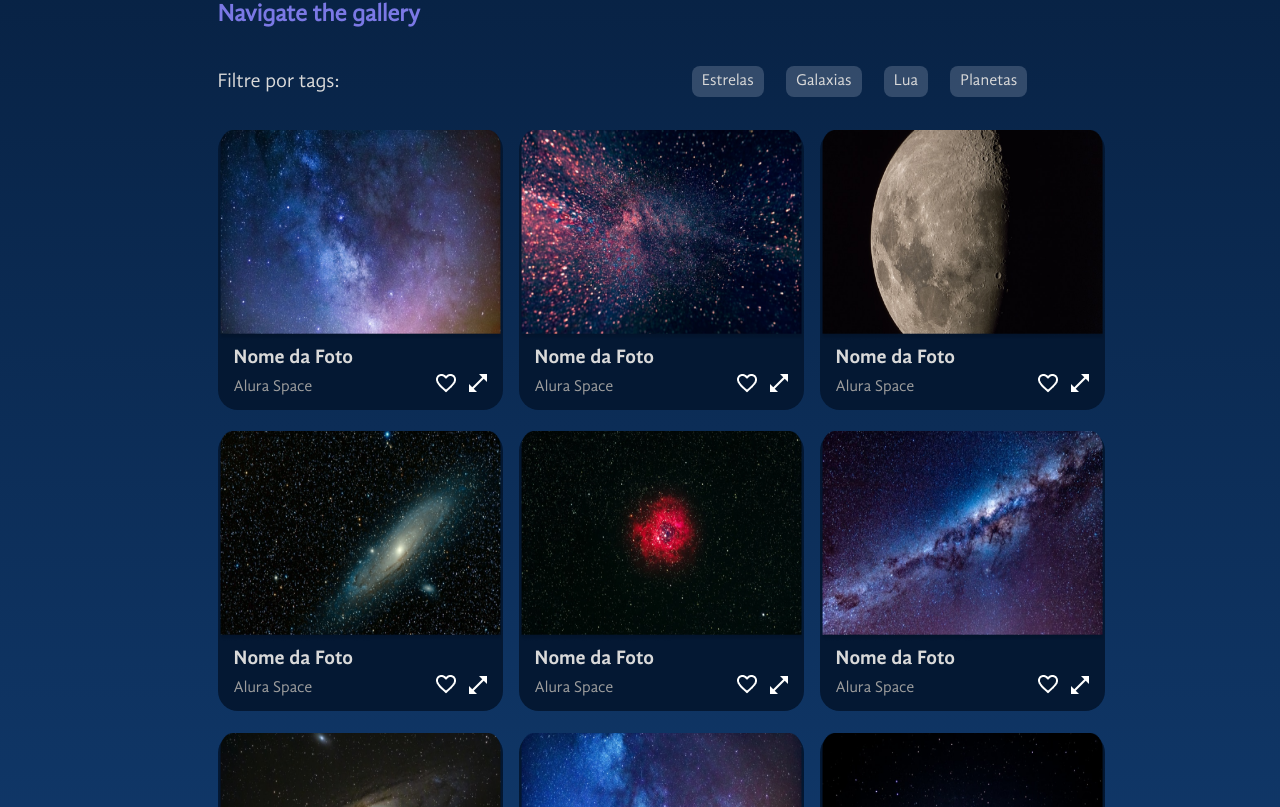
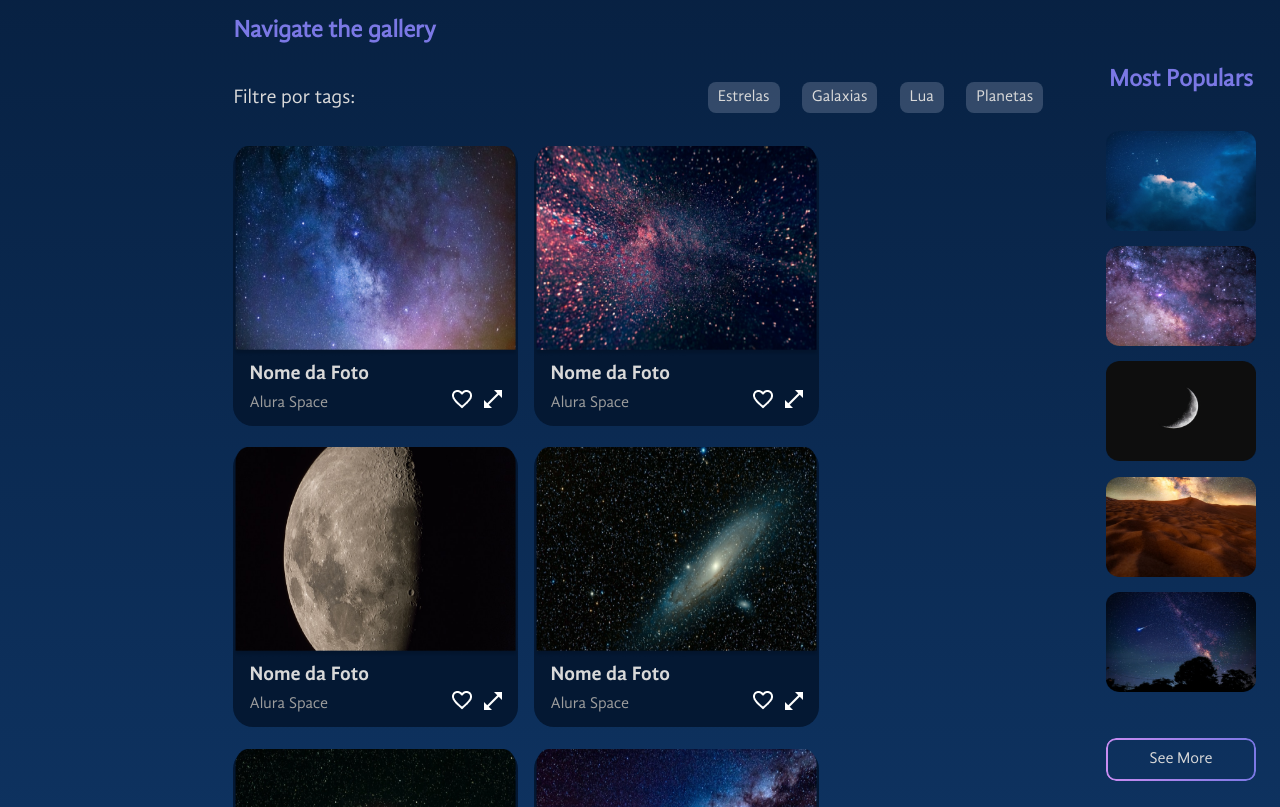
Before and after one commit to nadersirio/Space-Main-Alura, a React (Create React App) app: page / in a window 1280 px wide. Shown: the part 453-1260 px from the top of the page. Built offline with nearby package versions, Linux system fonts and the light colour scheme.

Commit message:
Add Popular Component

```diff
--- a/src/components/Gallery/gallery.module.scss
+++ b/src/components/Gallery/gallery.module.scss
@@ -7,7 +7,6 @@
   flex-direction: column;
   justify-content: space-between;
   align-items: flex-start;
-  margin-left: 17%;
   margin-top: 1rem;
 
   h2 {
--- a/src/components/MainPageBanner/homePage.module.scss
+++ b/src/components/MainPageBanner/homePage.module.scss
@@ -32,3 +32,11 @@ main {
     }
   }
 }
+
+.gallery {
+  display: flex;
+  justify-content: space-between;
+  align-items: flex-start;
+  margin-left: 17%;
+  margin-top: 1rem;
+}
--- a/src/components/MainPageBanner/index.jsx
+++ b/src/components/MainPageBanner/index.jsx
@@ -3,6 +3,7 @@ import Styles from './homePage.module.scss'
 import MenuPage from '../MenuPage'
 import banner from '../../assets/banner.png'
 import Gallery from '../Gallery'
+import Popular from '../Popular'
 
 export default function MainPageBanner() {
   return (
@@ -15,8 +16,11 @@ export default function MainPageBanner() {
             <img src={banner} alt="Space Banner" />
           </div>
         </section>
+        <div className={Styles.gallery}>
+          <Gallery />
+          <Popular />
+        </div>
       </main>
-      <Gallery />
     </>
   )
 }
--- /dev/null
+++ b/src/components/Popular/Popular.module.scss
@@ -0,0 +1,68 @@
+@import "../../styles/variables";
+
+.popular {
+  display: flex;
+  flex-direction: column;
+  justify-content: flex-start;
+  align-items: center;
+  height: 800px;
+  color: $roxo;
+  font-family: $fonte-normal;
+  font-size: 16px;
+
+  h2 {
+    margin-top: 5.3rem;
+  }
+
+  &__image {
+    display: flex;
+    flex-direction: column;
+    justify-content: space-between;
+    height: 77%;
+    padding: 0;
+    list-style: none;
+
+    img {
+      width: 150px;
+      height: 100px;
+    }
+  }
+
+  button {
+    margin-top: 1.5rem;
+    background: transparent;
+    border: none;
+    color: $cor-do-texto;
+    font-family: $fonte-normal;
+    font-size: 16px;
+    width: 100%;
+    padding: 12px 16px;
+    position: relative;
+    z-index: 0;
+    cursor: pointer;
+
+    &:hover {
+      border-radius: 10px;
+      background: linear-gradient(to right, $rosa, $roxo) border-box;
+      color: $azul-escuro;
+      transition: 0.1s;
+    }
+
+    &::before {
+      content: "";
+      position: absolute;
+      inset: 0;
+      border-radius: 10px;
+      z-index: -1;
+      border: 2px solid transparent;
+      background: linear-gradient(to right, $rosa, $azul-claro) border-box;
+      -webkit-mask: linear-gradient(#fff 0 0) padding-box,
+        linear-gradient(#fff 0 0);
+      -webkit-mask-composite: xor;
+      mask-composite: exclude;
+      background: linear-gradient(to right, $rosa, $roxo) border-box;
+      color: $azul-escuro;
+      transition: 0.1s;
+    }
+  }
+}
--- /dev/null
+++ b/src/components/Popular/index.jsx
@@ -0,0 +1,19 @@
+import React from 'react';
+import PopularPhotos from './popular-photos.json';
+import Styles from './Popular.module.scss';
+
+export default function Popular() {
+  return (
+    <asides className={Styles.popular}>
+      <h2>Most Populars</h2>
+      <ul className={Styles.popular__image}>
+        {PopularPhotos.map((photo) => {
+          return (
+            <li key={photo.id}><img src={require(`../../assets/imagens/populares/${photo.path}`)} alt={photo.alt} /></li>
+          )
+        })}
+      </ul>
+      <button>See More</button>
+    </asides>
+  )
+}
--- /dev/null
+++ b/src/components/Popular/popular-photos.json
@@ -0,0 +1,27 @@
+[
+  {
+    "path": "foto-1.png",
+    "alt": "galáxia",
+    "id": 1
+  },
+  {
+    "path": "foto-2.png",
+    "alt": "lua",
+    "id": 2
+  },
+  {
+    "path": "foto-3.png",
+    "alt": "terra",
+    "id": 3
+  },
+  {
+    "path": "foto-4.png",
+    "alt": "nuvem",
+    "id": 4
+  },
+  {
+    "path": "foto-5.png",
+    "alt": "meteoro",
+    "id": 5
+  }
+]
```
